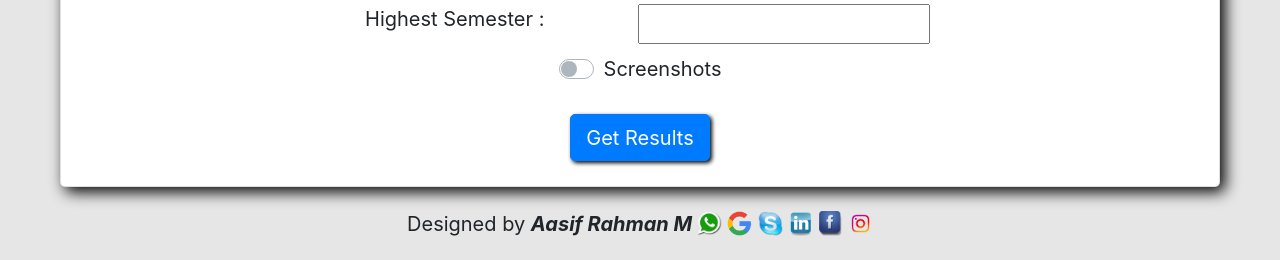
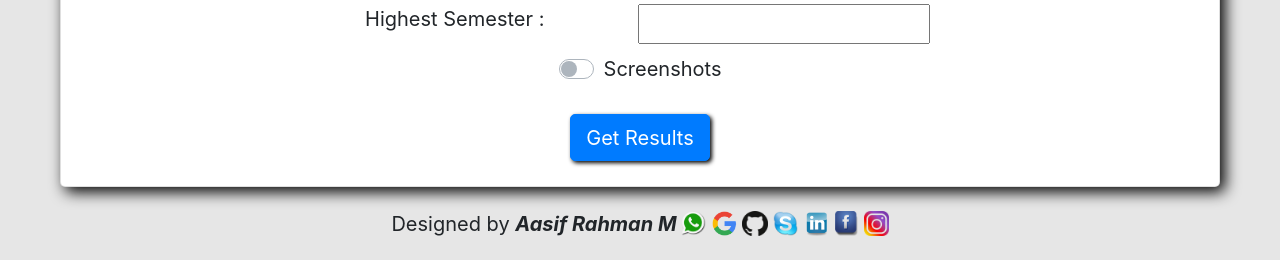
Before and after one commit to asifrahman15/PU_Result_Fetcher, a Flask app: page / in a window 1280 px wide. Shown: the part 540-800 px from the top of the page. Run offline with Flask 2, Linux system fonts and the light colour scheme; some libraries are stand-ins or nearby versions.

Commit message:
Github Linked

```diff
--- a/templates/index.html
+++ b/templates/index.html
@@ -107,6 +107,7 @@
       </span>
       <a href="https://wa.me/918056371496" target="_blank"><img src="{{url_for('static', filename='whatsapp.png')}}" height="25" style="vertical-align: middle;"></a>
       <a href="mailto:asifrahman15@gmail.com" target="_blank"><img src="{{url_for('static', filename='gmail.png')}}" height="25" style="vertical-align: middle;"></a>
+      <a href="https://github.com/asifrahman15" target="_blank"><img src="{{url_for('static', filename='github.png')}}" height="25" style="vertical-align: middle;"></a>
       <a href="https://join.skype.com/invite/VpBPobkQ0eDU" target="_blank"><img src="{{url_for('static', filename='skype.png')}}" height="25" style="vertical-align: middle;"></a>
       <a href="https://www.linkedin.com/in/aasif-rahman/" target="_blank"><img src="{{url_for('static', filename='linkedin.png')}}" height="25" style="vertical-align: middle;"></a>
       <a href="https://www.facebook.com/aasif.rahman.77/" target="_blank"><img src="{{url_for('static', filename='facebook.png')}}" height="25" style="vertical-align: middle;"></a>
```
Also changed, not shown: static/github.png (added), static/instagram.png.
